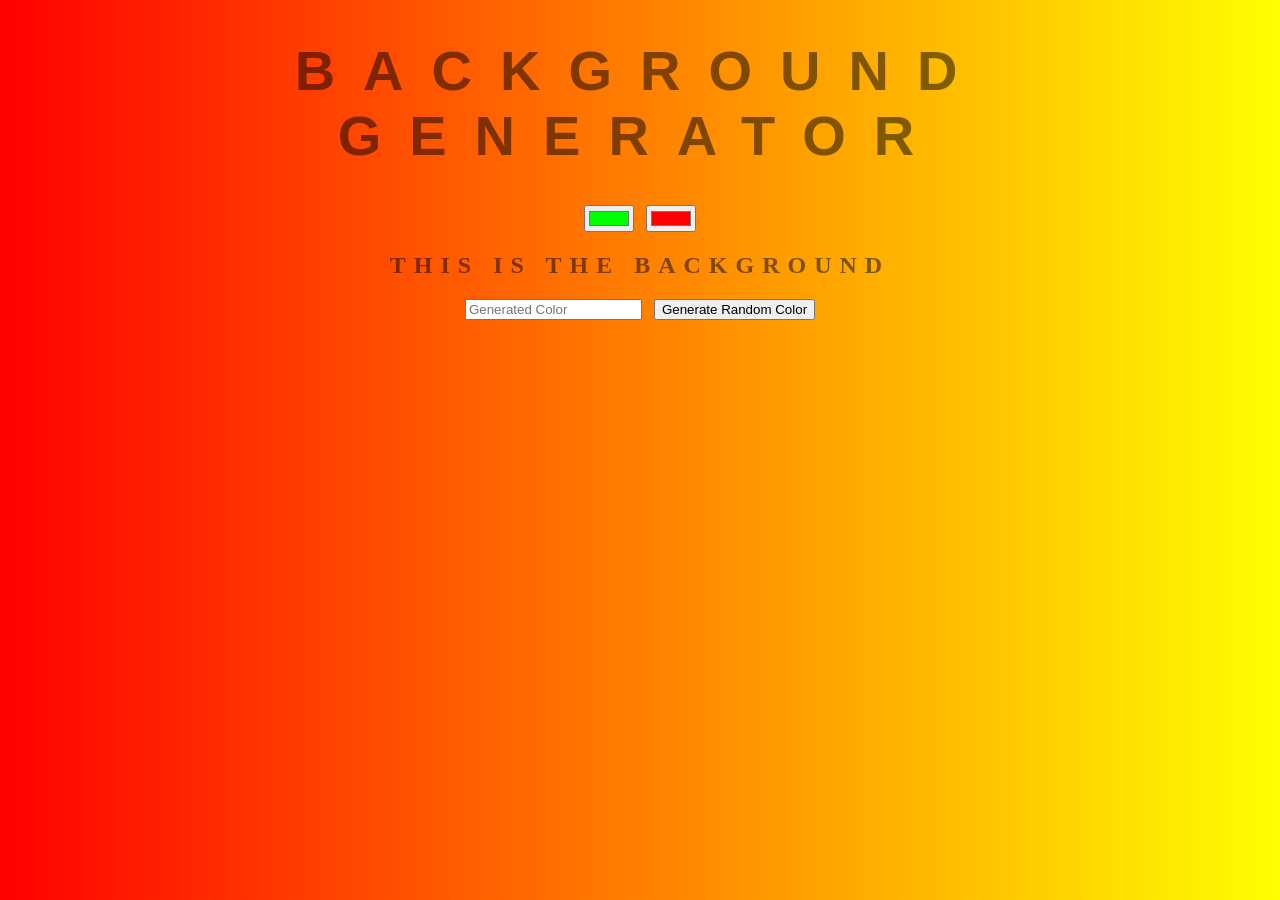
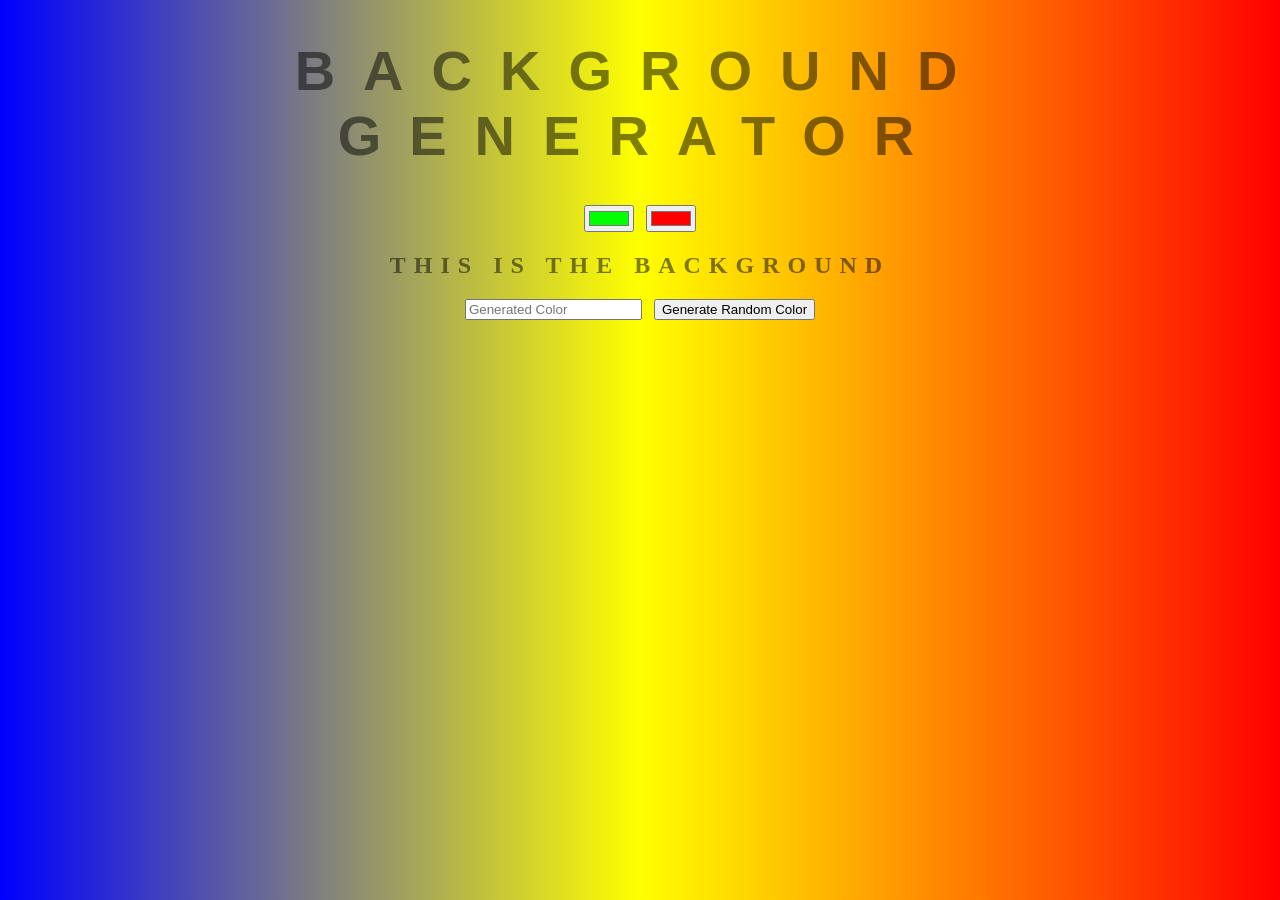

Update background generator and add README

--- a/style.css
+++ b/style.css
@@ -5,7 +5,7 @@ body {
     text-transform: uppercase;
     letter-spacing: .5em;
     top: 15%;
-    background: linear-gradient(to right, red, yellow);
+    background: linear-gradient(to right, blue, yellow, red);
 }
 
 h1{
